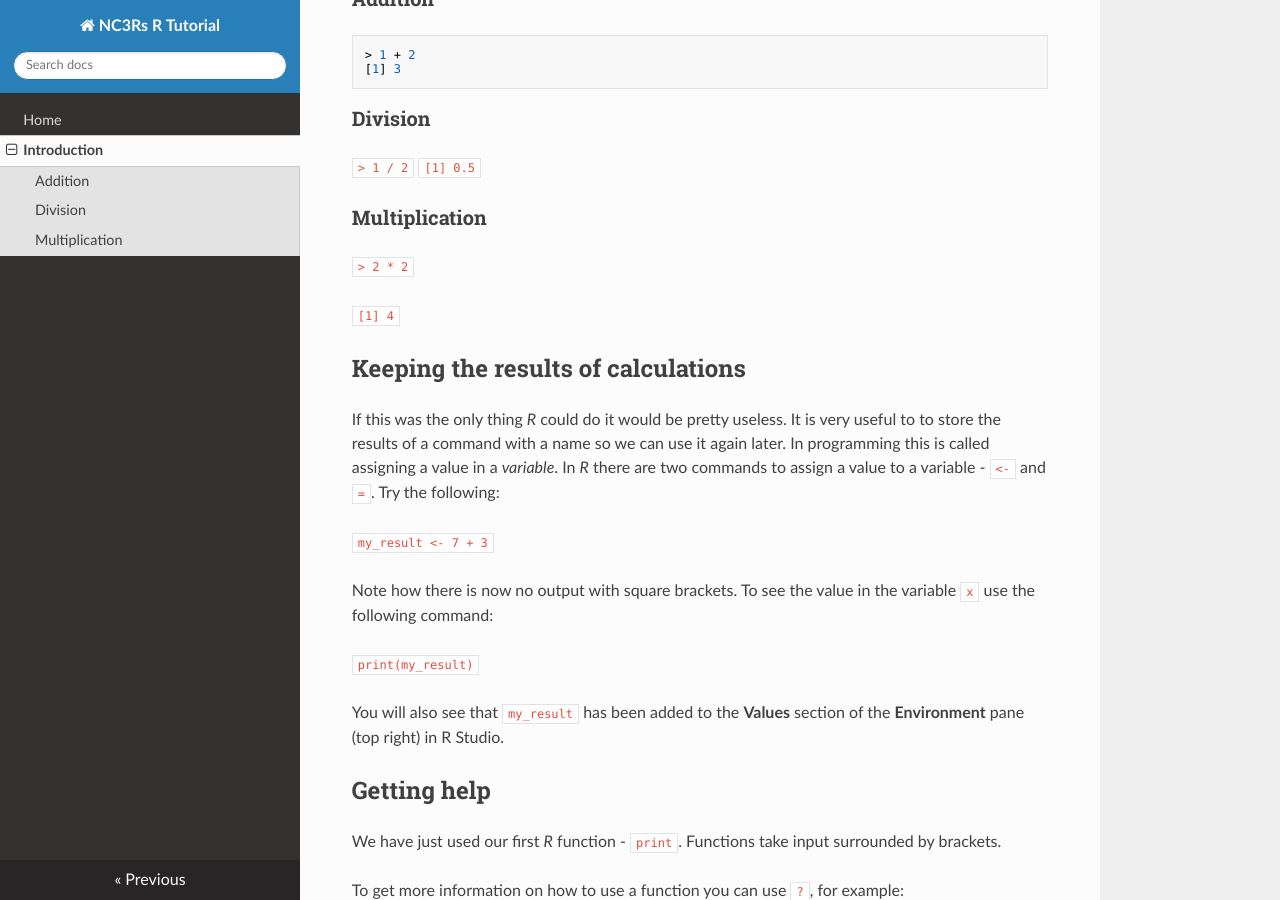
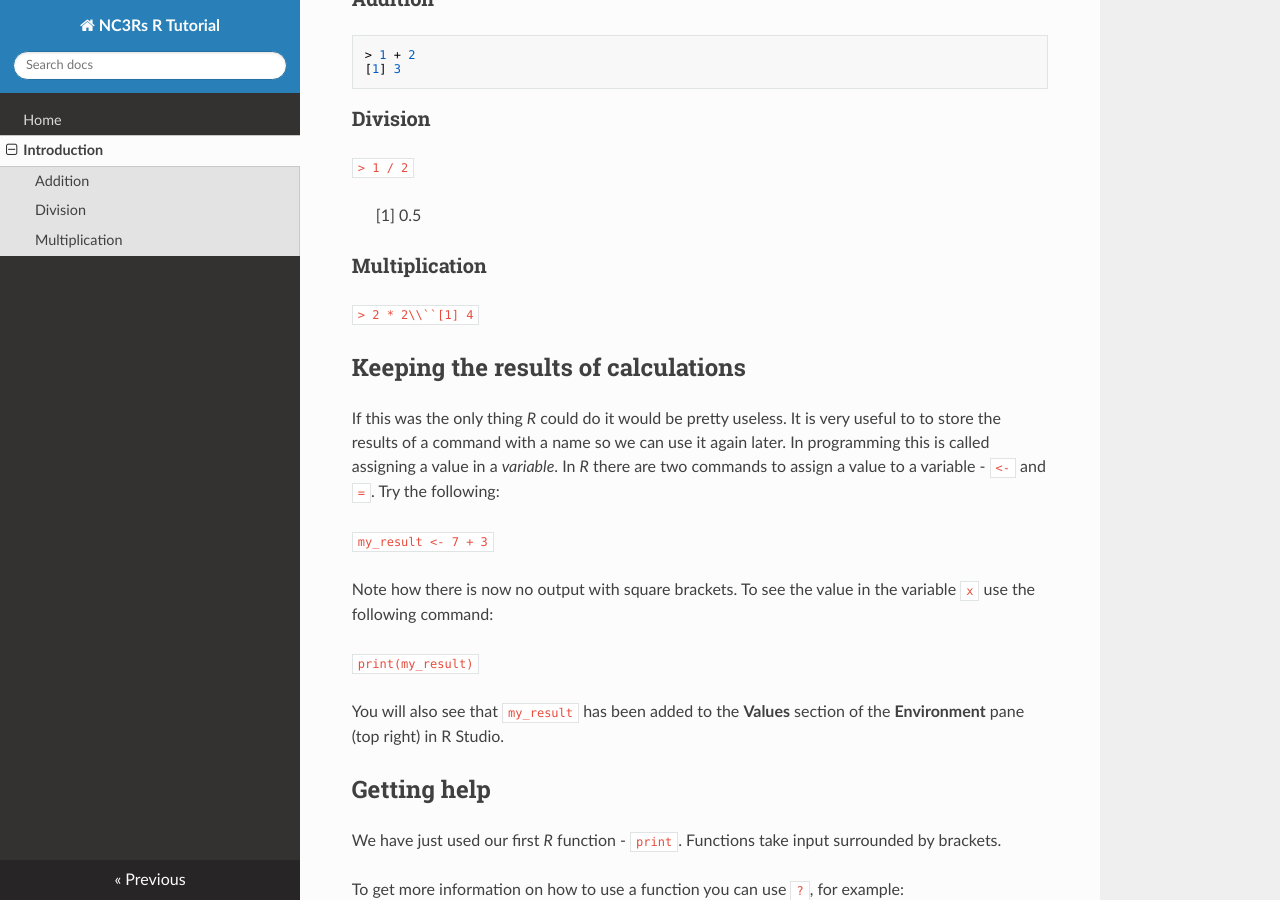
Before and after one commit to dww100/nc3rs-r-tutorial, an MkDocs documentation site: the page built from docs/intro.md, in a window 1280 px wide and 900 px high, scrolled down 1123 px. Built offline with MkDocs 1.6.1, drawn with Linux system fonts in a browser that asks for light colours; nearby versions of some CDN libraries; old or Windows-style settings are respelled for this version of MkDocs.

Commit message:
Try to improve code formatting v3

```diff
--- a/docs/intro.md
+++ b/docs/intro.md
@@ -27,13 +27,11 @@ As in many programming languages, multiply is `*` and divide is `/`.
 ### Division
 
 `> 1 / 2`
-`[1] 0.5`
+>[1] 0.5
 
 ### Multiplication
 
-`> 2 * 2`
-
-`[1] 4`
+`> 2 * 2\\``[1] 4`
 
 ## Keeping the results of calculations
 
```
